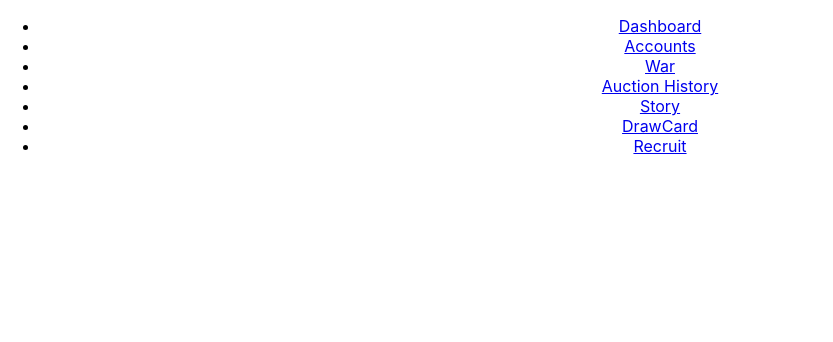
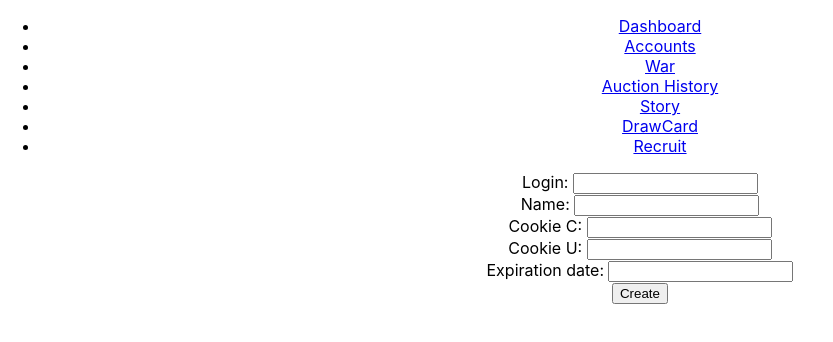
Before and after one commit to Ucandoit/nobot-front, a React (Create React App) app: page /account/create in a window 1280 px wide. Shown: the top 342 px of the page, without its empty margins (0-833 px from the left). Built offline with nearby package versions, Linux system fonts and the light colour scheme.

Commit message:
feature: add account creation + tutorial

```diff
--- a/src/components/App.tsx
+++ b/src/components/App.tsx
@@ -9,6 +9,7 @@ import WarList from './war/WarList';
 import Story from './story/Story';
 import DrawCard from './drawCard/DrawCard';
 import RecruitSystem from './recruit/RecruitSystem';
+import AccountForm from './accounts/AccountForm';
 
 const App: React.FC = () => {
   return (
@@ -47,6 +48,9 @@ const App: React.FC = () => {
           <Route path={`/accounts/:login`}>
             <Account />
           </Route>
+          <Route path={`/account/create`}>
+            <AccountForm isCreate={true} />
+          </Route>
           <Route path="/war">
             <WarList />
           </Route>
--- /dev/null
+++ b/src/components/accounts/AccountForm.tsx
@@ -0,0 +1,82 @@
+import React from 'react';
+import * as request from 'superagent';
+import { useHistory } from 'react-router-dom';
+
+interface AccountFormProps {
+  isCreate: boolean;
+}
+
+const AccountForm: React.FC<AccountFormProps> = ({ isCreate }) => {
+  const history = useHistory();
+  const [login, setLogin] = React.useState<string>('');
+  const [name, setName] = React.useState<string>('');
+  const [cookieC, setCookieC] = React.useState<string>('');
+  const [cookieU, setCookieU] = React.useState<string>('');
+  const [expirationDate, setExpirationDate] = React.useState<string>('');
+
+  const onLoginChange = (event: React.ChangeEvent<HTMLInputElement>) => {
+    setLogin(event.target.value);
+  };
+
+  const onNameChange = (event: React.ChangeEvent<HTMLInputElement>) => {
+    setName(event.target.value);
+  };
+
+  const onCookieCChange = (event: React.ChangeEvent<HTMLInputElement>) => {
+    setCookieC(event.target.value);
+  };
+
+  const onCookieUChange = (event: React.ChangeEvent<HTMLInputElement>) => {
+    setCookieU(event.target.value);
+  };
+
+  const onExpirationDateChange = (event: React.ChangeEvent<HTMLInputElement>) => {
+    setExpirationDate(event.target.value);
+  };
+
+  const createAccount = () => {
+    request
+      .post(`${ROOT_API}/api/rest/accounts`)
+      .set('Content-Type', 'application/json')
+      .send({
+        login,
+        name,
+        cookie: `C=${cookieC};U=${cookieU};`,
+        expirationDate,
+        startHour: 0,
+        dailySearch: 0,
+        enabled: false
+      })
+      .then(res => {
+        history.push('/accounts');
+      });
+  };
+
+  return (
+    <div>
+      <div>
+        <label>Login: </label>
+        <input value={login} onChange={onLoginChange} />
+      </div>
+      <div>
+        <label>Name: </label>
+        <input value={name} onChange={onNameChange} />
+      </div>
+      <div>
+        <label>Cookie C: </label>
+        <input value={cookieC} onChange={onCookieCChange} />
+      </div>
+      <div>
+        <label>Cookie U: </label>
+        <input value={cookieU} onChange={onCookieUChange} />
+      </div>
+      <div>
+        <label>Expiration date: </label>
+        <input value={expirationDate} onChange={onExpirationDateChange} />
+      </div>
+      <button onClick={createAccount}>Create</button>
+    </div>
+  );
+};
+
+export default AccountForm;
--- a/src/components/accounts/Accounts.tsx
+++ b/src/components/accounts/Accounts.tsx
@@ -13,6 +13,7 @@ const Accounts: React.FC = props => {
   return (
     <div>
       <h1>Auction History</h1>
+      <Link to="/account/create">Create</Link>
       {accounts.map((account: any, index: number) => (
         <div key={index}>
           <span style={{ marginRight: '10px' }}>{account.login}</span>
--- a/src/components/recruit/RecruitSystem.tsx
+++ b/src/components/recruit/RecruitSystem.tsx
@@ -2,6 +2,7 @@ import React from 'react';
 import * as request from 'superagent';
 
 const RecruitSystem: React.FC = props => {
+  const [tutorial, setTutorial] = React.useState<string>('');
   const [target, setTarget] = React.useState<string>('');
   const [source, setSource] = React.useState<string>('');
   const [logins, setLogins] = React.useState<string[]>([]);
@@ -10,6 +11,10 @@ const RecruitSystem: React.FC = props => {
       setLogins(res.body._embedded.accounts.map((account: any) => account.login));
     });
   }, []);
+
+  const onTutorialChange = (event: React.ChangeEvent<HTMLSelectElement>) => {
+    setTutorial(event.target.value);
+  };
 
   const onTargetChange = (event: React.ChangeEvent<HTMLSelectElement>) => {
     setTarget(event.target.value);
@@ -26,12 +31,28 @@ const RecruitSystem: React.FC = props => {
   };
 
   const claimInviterReward = (login: string) => {
-    request.get(`${ROOT_API}/api/rest/account//recruit/inviterReward/${login}`).then(res => {});
+    request.get(`${ROOT_API}/api/rest/account/recruit/inviterReward/${login}`).then(res => {});
+  };
+
+  const startTutorial = () => {
+    request.get(`${ROOT_API}/api/rest/tutorial/start/${tutorial}`).then(res => {});
   };
 
   return (
     <div>
       <h1>Recruit</h1>
+      <div>
+        <label>Tutorial: </label>
+        <select value={tutorial} onChange={onTutorialChange}>
+          <option value="">-</option>
+          {logins.map(login => (
+            <option key={login} value={login}>
+              {login}
+            </option>
+          ))}
+        </select>
+      </div>
+      <button onClick={startTutorial}>Start tutorial</button>
       <div>
         <label>Target: </label>
         <select value={target} onChange={onTargetChange}>
```
